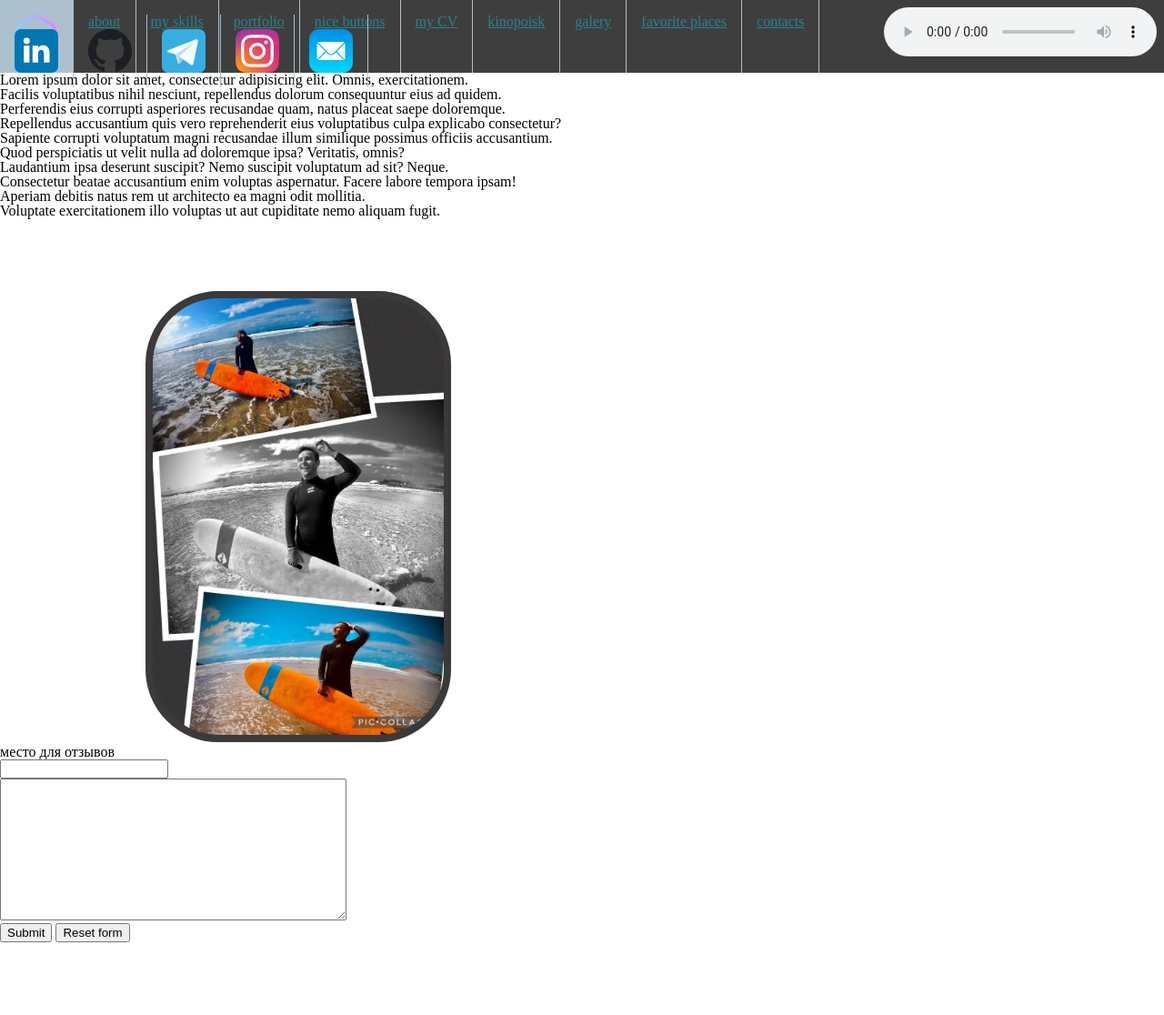
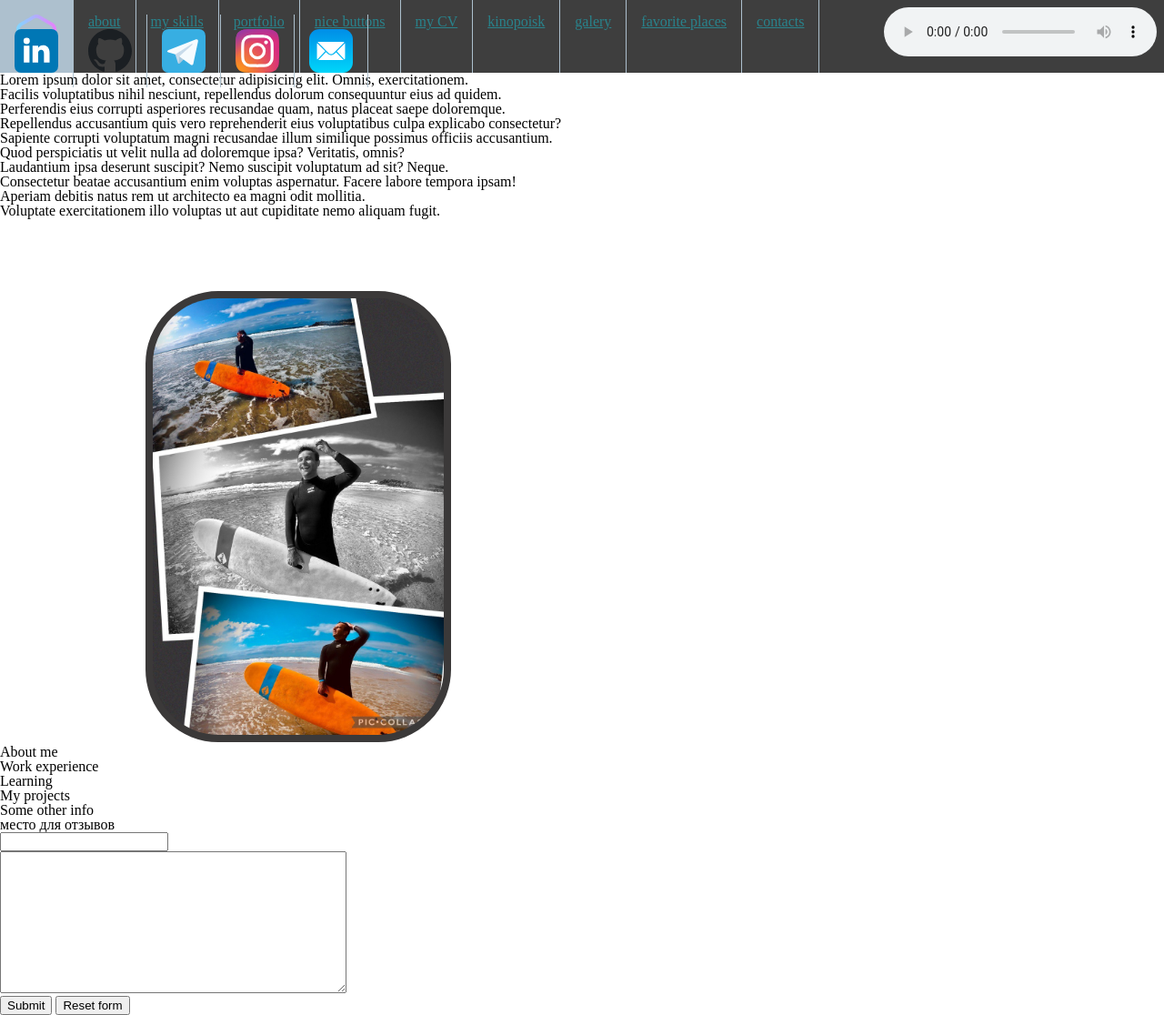
Before and after one commit to xMurieLLx/project_one, a plain HTML site: page index.html in a window 1280 px wide. Shown: the whole page at 91% size. Before the commit the page ends 1036 px from the top, so only its background shows below. Drawn offline with Linux system fonts and the light colour scheme.

Commit message:
some added

```diff
--- a/index.html
+++ b/index.html
@@ -59,7 +59,7 @@
 
 		<aside class="sidebarLeft">
 			<!-- left_sidebar -> hard&soft skills put here -->
-			<ol class="skill">
+			<ul class="skill">
 				<li>
 					<p>Lorem ipsum dolor sit amet, consectetur adipisicing elit. Omnis, exercitationem.</p>
 				</li>
@@ -90,7 +90,7 @@
 				<li>
 					<p>Voluptate exercitationem illo voluptas ut aut cupiditate nemo aliquam fugit.</p>
 				</li>
-			</ol>
+			</ul>
 		</aside>
 
 		<aside class="sidebarRight">
@@ -102,10 +102,29 @@
 			<section>
 				<img class="avatarPhoto" src="/assets/img/photo1641737175.jpeg" alt="%avatar_image%" />
 				<section>
-					<article></article>
-					<article></article>
-					<article></article>
-					<article></article>
+					<article>
+						<h2><p>About me</p></h2>
+					</article>
+					<article>
+						<h2>
+							<p>Work experience</p>
+						</h2>
+					</article>
+					<article>
+						<h2>
+							<p>Learning</p>
+						</h2>
+					</article>
+					<article>
+						<h2>
+							<p>My projects</p>
+						</h2>
+					</article>
+					<article>
+						<h2>
+							<p>Some other info</p>
+						</h2>
+					</article>
 				</section>
 				<section></section>
 			</section>
```
